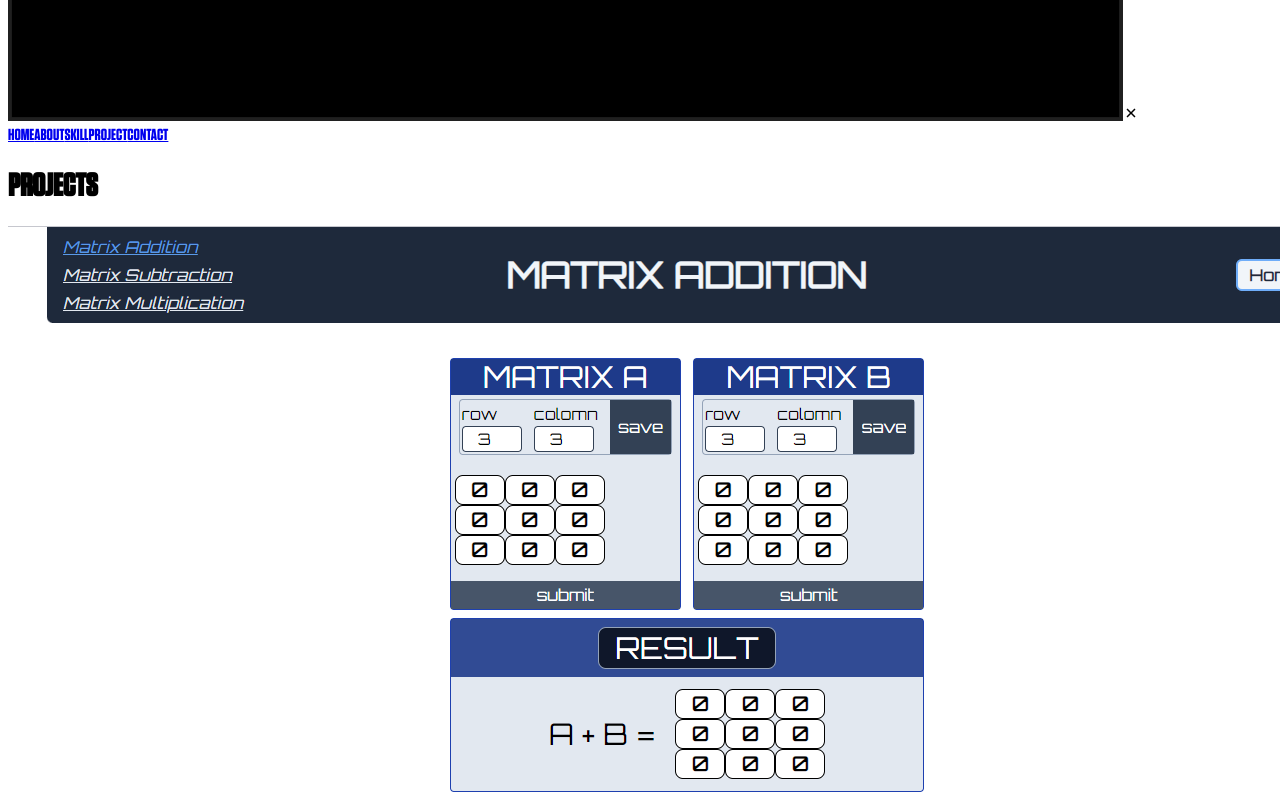
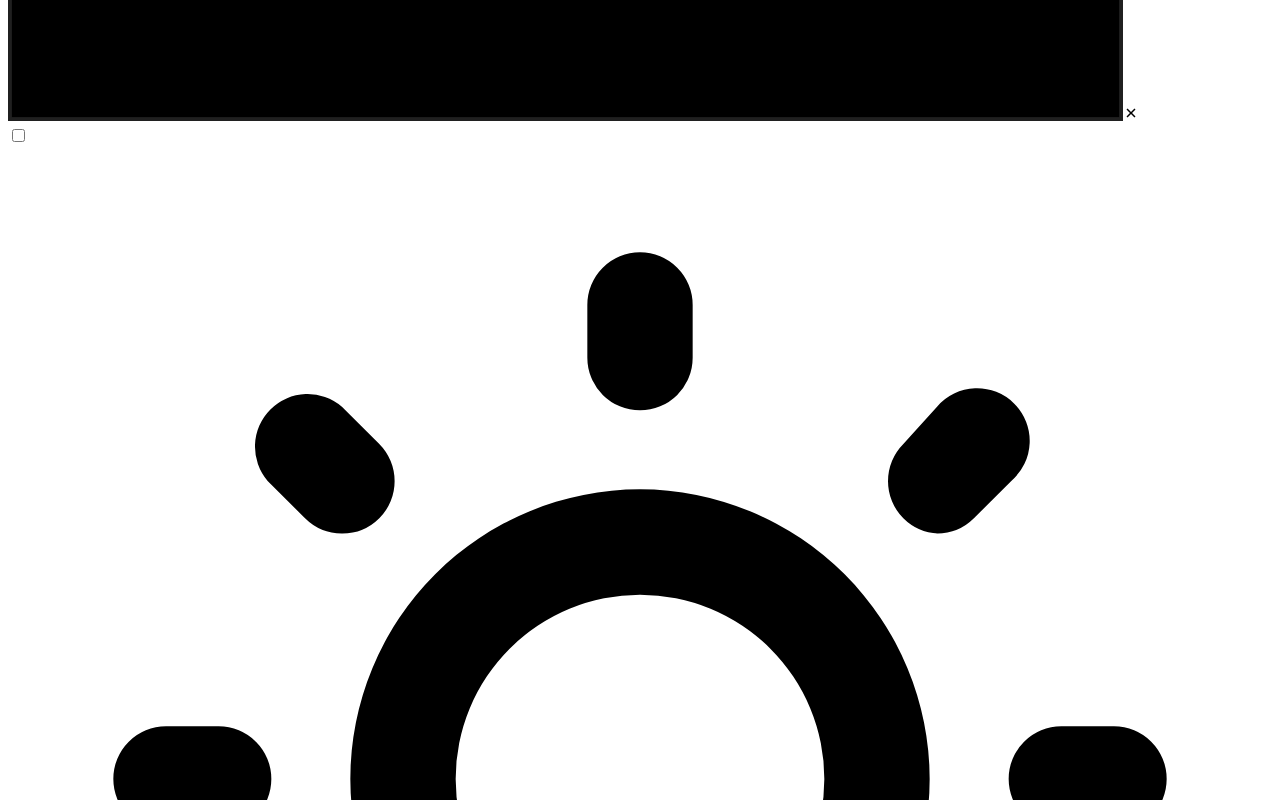
Before and after one commit to CodeWithZaky/my-personal-website-1, a Next.js app: page /projects in a window 1280 px wide. Shown: the part 4700-5500 px from the top of the page. Built offline with nearby package versions, Linux system fonts and the light colour scheme.

Commit message:
remove some route link

```diff
--- a/src/components/nav/Sidebar.tsx
+++ b/src/components/nav/Sidebar.tsx
@@ -2,6 +2,7 @@ import logoz2 from "@/assets/logoz2.svg";
 import Image from "next/image";
 import Link from "next/link";
 import { IoCloseSharp } from "react-icons/io5";
+import ToggleDarkMode from "./ToggleDarkMode";
 
 interface Props {
   toggleButton: () => void;
@@ -26,19 +27,18 @@ const Sidebar = ({ toggleButton, toggle }: Props) => {
       >
         <div className="w-full h-[90px] border-b border-b-white/5 flex justify-between items-center ">
           <Link href={"/"}>
-            <Image alt="image" src={logoz2} className="h-7 w-auto ml-10" />
+            <Image alt="image" src={logoz2} className="w-auto ml-10 h-7" />
           </Link>
           <IoCloseSharp
             onClick={toggleButton}
             className="mr-10 text-4xl text-valorantWhite"
           />
         </div>
-        <div className="flex flex-col justify-center items-center gap-20 font-bold font-mono text-xl text-valorantWhite ">
+        <div className="flex flex-col items-end justify-center gap-10 pt-10 pr-10 font-mono text-xl font-bold text-valorantWhite">
+          <ToggleDarkMode sty={"flex"} />
           <Link href={"/"}>HOME</Link>
           <Link href={"/about"}>ABOUT</Link>
-          <Link href={"/skill"}>SKILL</Link>
-          <Link href={"/project"}>PROJECT</Link>
-          <Link href={"/contact"}>CONTACT</Link>
+          <Link href={"/projects"}>PROJECTS</Link>
         </div>
       </div>
     </section>
```
